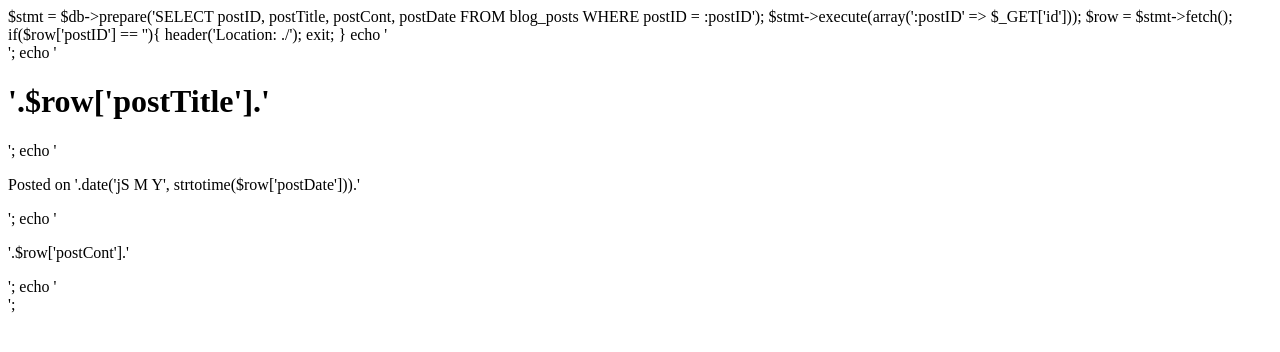
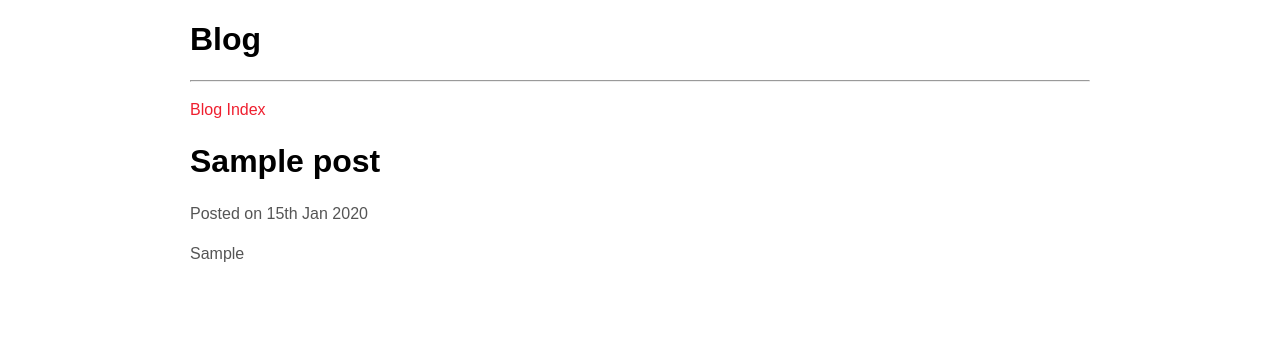
Before and after one commit to jdc20181/Just-A-Blog-, a PHP site: page /Viewpost.php?id=1 in a window 1280 px wide. Shown: the top 352 px of the page. Run offline with PHP 8.4, Linux system fonts and the light colour scheme; tables that the repository leaves empty hold one stand-in row (values such as "Sample post").

Commit message:
Update Viewpost.php

```diff
--- a/Viewpost.php
+++ b/Viewpost.php
@@ -1,12 +1,39 @@
+<?php require('includes/config.php');
 $stmt = $db->prepare('SELECT postID, postTitle, postCont, postDate FROM blog_posts WHERE postID = :postID');
 $stmt->execute(array(':postID' => $_GET['id']));
 $row = $stmt->fetch();
+//if post does not exists redirect user.
 if($row['postID'] == ''){
 	header('Location: ./');
 	exit;
 }
+?>
+<!DOCTYPE html>
+<html lang="en">
+<head>
+    <meta charset="utf-8">
+    <title>Blog - <?php echo $row['postTitle'];?></title>
+    <link rel="stylesheet" href="style/normalize.css">
+    <link rel="stylesheet" href="style/main.css">
+</head>
+<body>
+
+	<div id="wrapper">
+
+		<h1>Blog</h1>
+		<hr />
+		<p><a href="./">Blog Index</a></p>
+
+
+		<?php
 			echo '<div>';
 				echo '<h1>'.$row['postTitle'].'</h1>';
 				echo '<p>Posted on '.date('jS M Y', strtotime($row['postDate'])).'</p>';
 				echo '<p>'.$row['postCont'].'</p>';
 			echo '</div>';
+		?>
+
+	</div>
+
+</body>
+</html>
```
Lines whose indentation alone changed are shown as unchanged.
